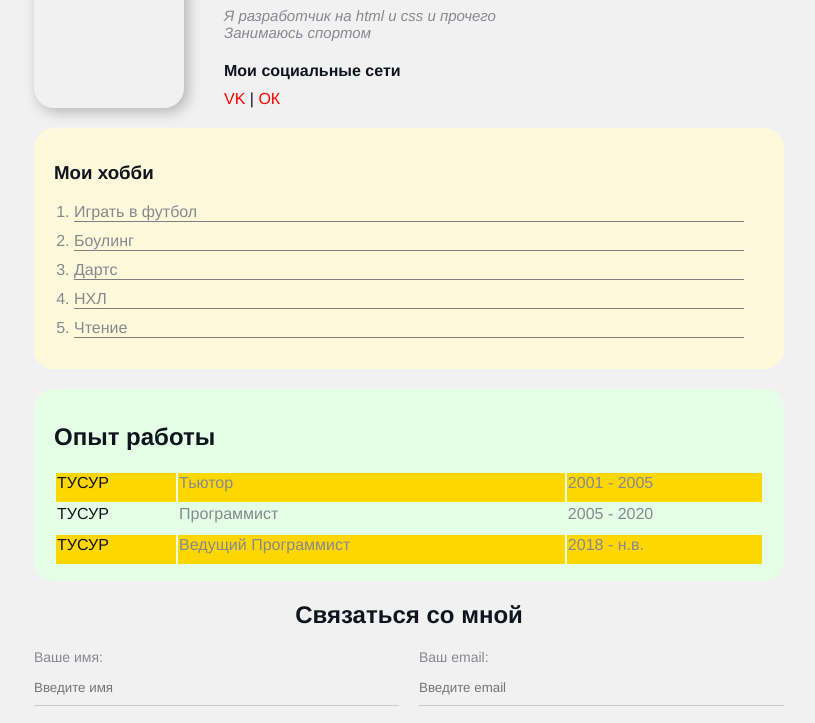
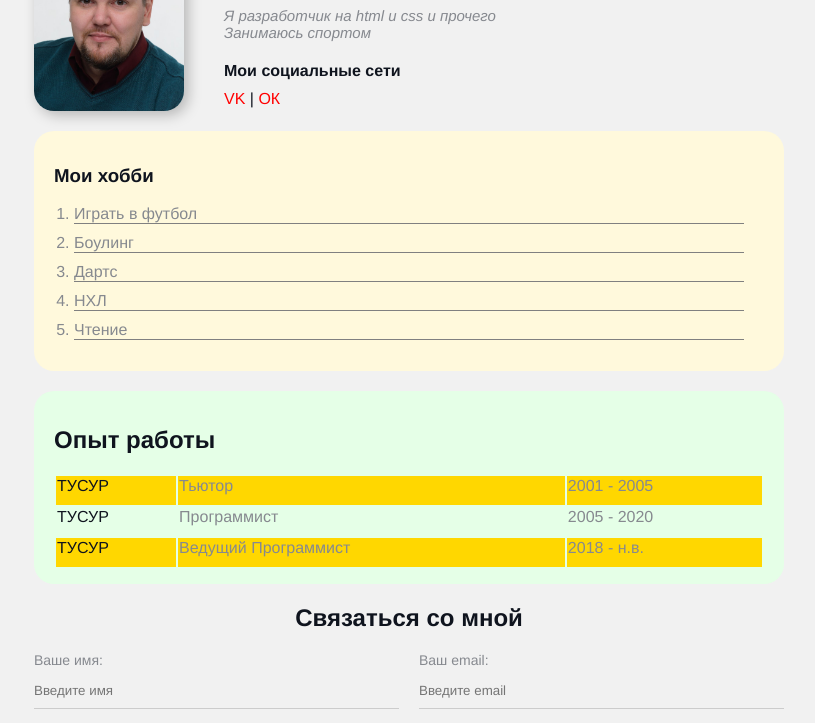
Before and after one commit to Volesy/css-cv, a plain HTML site: page index.html in a window 1280 px wide. Shown: the part 81-804 px from the top of the page, without its empty margins (231-1046 px from the left). Drawn offline with Linux system fonts and the light colour scheme.

Commit message:
Update index.html
путь на фото поправил

```diff
--- a/index.html
+++ b/index.html
@@ -12,7 +12,7 @@
   <body>
     <div class="container">
       <div class="info">
-        <img src="img/kps_title.jpg" alt="здесь мое фото" class="avatar" />
+        <img src="kps_title.jpg" alt="здесь мое фото" class="avatar" />
 
         <div class="info-text">
           <h1>Павел Кузнецов</h1>
```
